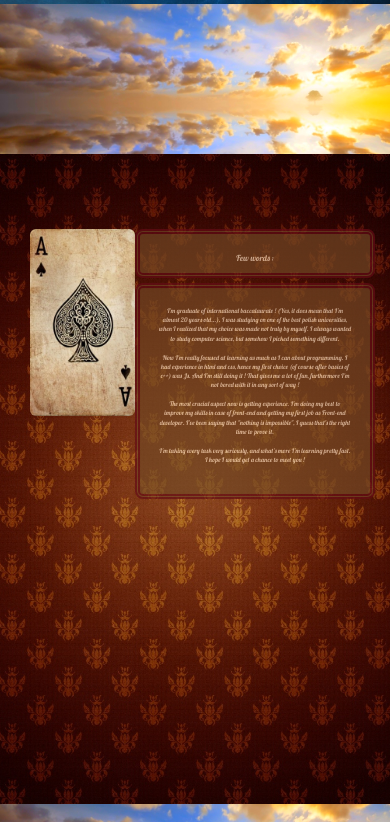
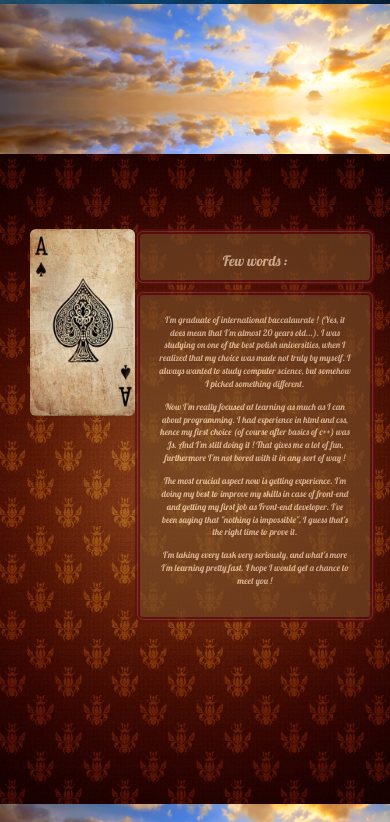
Before and after one commit to iRaseth/frontend_showcase, a plain HTML site: page index.html in a window 390 px wide. Shown: the part 646-1468 px from the top of the page. Drawn offline with nearby package versions, Linux system fonts and the light colour scheme.

Commit message:
Almostdone
new picture
change of the fonts

```diff
--- a/css/styles.css
+++ b/css/styles.css
@@ -256,6 +256,7 @@ a.nav-link:active
 	color:#FFE4E1;
 }
 .wellabout{
+	transition:800ms ease-in-out;
 	text-align:center;
 	background-color:#724724;
 	margin-top:75px;
@@ -278,10 +279,11 @@ a.nav-link:active
     }
 @media all and (max-width: 500px) { /* screen size until 500px */
     .wellabout{
-        font-size: 0.8em; /* 0.8x default size */
+        font-size: 11px;
         }
     }
 .wellabout1{
+	transition:800ms ease-in-out;
 	font-size:20px;
 	text-align:center;
 	background-color:#724724;
@@ -295,17 +297,17 @@ a.nav-link:active
 }
 @media all and (max-width: 1200px) { /* screen size until 1200px */
     .wellabout1{
-        font-size: 1.2em;/* 1.3x default size */
+        font-size: 18px;
     }
 }
 @media all and (max-width: 1000px) { /* screen size until 1000px */
    .wellabout1 {
-        font-size: 1.1em; /* 1.1x default size */
+        font-size: 13px;
         }
     }
 @media all and (max-width: 500px) { /* screen size until 500px */
     .wellabout1 {
-        font-size: 0.8em; /* 0.8x default size */
+        font-size: 9px;
         }
     }
 
--- a/index.html
+++ b/index.html
@@ -153,7 +153,7 @@ $('#myNavbar a').on('click',function(){
 
 				<div class="col-xs-4 pictureofme">
 						<div class="backcard">
-							<img src="static/aboutme.jpg" alt="Smiley face" class="img-responsive img-rounded" data-toggle="tooltip" data-placement="bottom" title="Yes, it's not a professional picture."></img>
+							<img src="static/aboutme.jpg" alt="Smiley face" class="img-responsive img-rounded" data-toggle="tooltip" data-placement="bottom" title="Just temporary picture."></img>
 						</div>
 						<div class="frontcard">
 							<img src="static/backface.jpg" alt="Smiley face" class="img-responsive img-rounded"></img>
```
